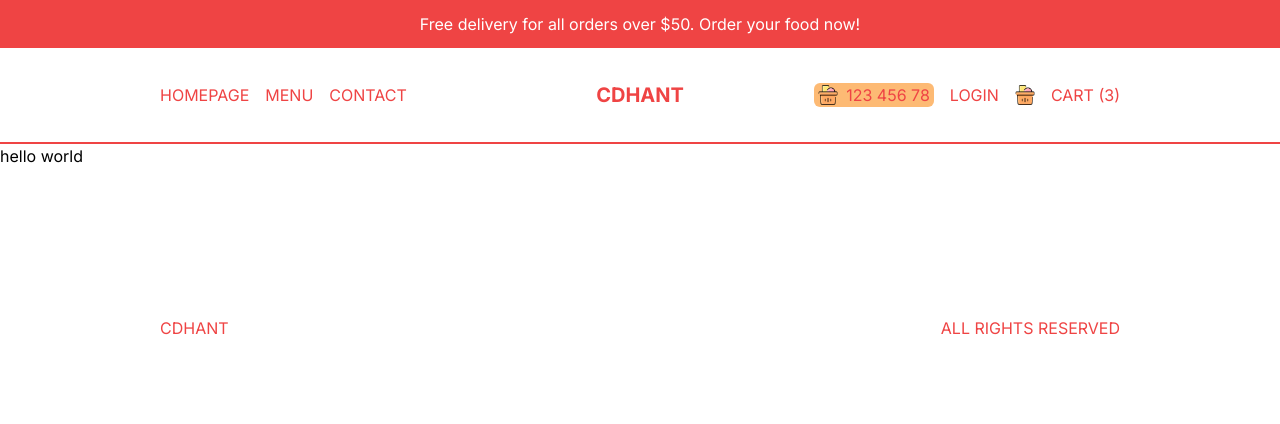
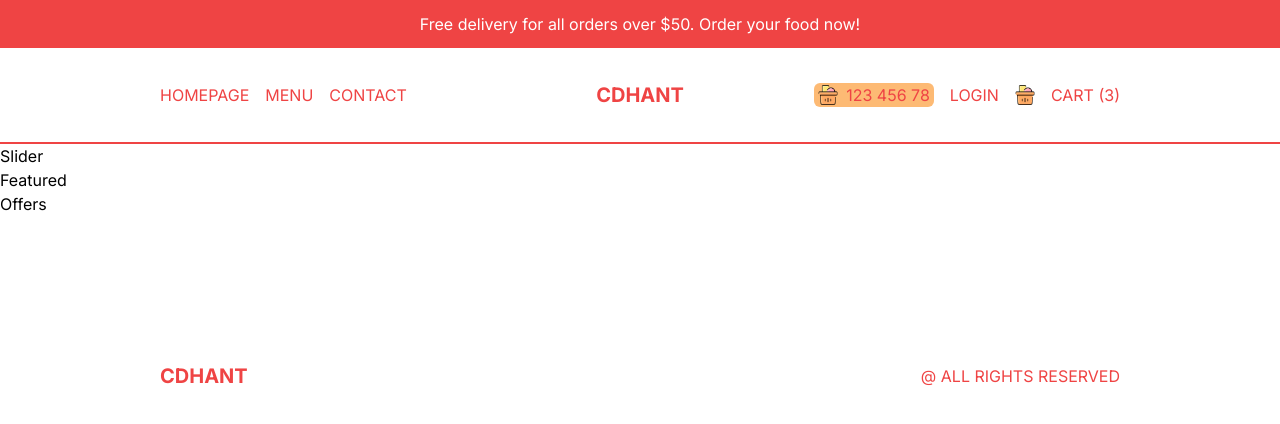
Before and after one commit to cdhant7/Food-delivery, a Next.js app: page / in a window 1280 px wide. Shown: the top 424 px of the page. Built offline with nearby package versions, Linux system fonts and the light colour scheme.

Commit message:
react homepage design

```diff
--- a/src/app/page.tsx
+++ b/src/app/page.tsx
@@ -1,7 +1,14 @@
-import Image from 'next/image'
+import Featured from '@/components/Featured'
+import Offers from '@/components/Offers'
+import Slider from '@/components/Slider'
+
 
 export default function Home() {
   return (
-    <main>hello world</main>
+    <main>
+      <Slider/>
+      <Featured/>
+      <Offers/>
+    </main>
   )
 }
--- /dev/null
+++ b/src/components/Featured.tsx
@@ -0,0 +1,11 @@
+import React from 'react'
+
+const Featured = () => {
+  return (
+    <div>
+      Featured
+    </div>
+  )
+}
+
+export default Featured
--- a/src/components/Footer.tsx
+++ b/src/components/Footer.tsx
@@ -4,8 +4,8 @@ import Link from 'next/link'
 const Footer = () => {
   return (
     <div className='h-12 md:h-24 p-4 lg:p-20 xl:p-40 text-red-500 flex items-center justify-between '>
-    <Link href='/'>CDHANT</Link>
-    <p>ALL RIGHTS RESERVED</p>
+    <Link href='/' className=' font-bold text-xl '>CDHANT</Link>
+    <p>@ ALL RIGHTS RESERVED</p>
     </div>
   )
 }
--- /dev/null
+++ b/src/components/Offers.tsx
@@ -0,0 +1,11 @@
+import React from 'react'
+
+const Offers = () => {
+  return (
+    <div>
+      Offers
+    </div>
+  )
+}
+
+export default Offers
--- /dev/null
+++ b/src/components/Slider.tsx
@@ -0,0 +1,11 @@
+import React from 'react'
+
+const Slider = () => {
+  return (
+    <div>
+      Slider
+    </div>
+  )
+}
+
+export default Slider
```
